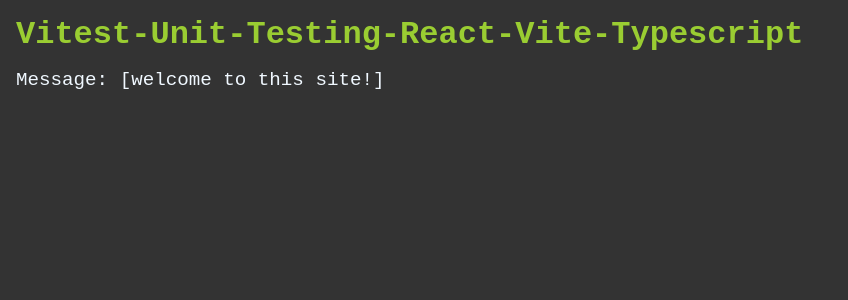
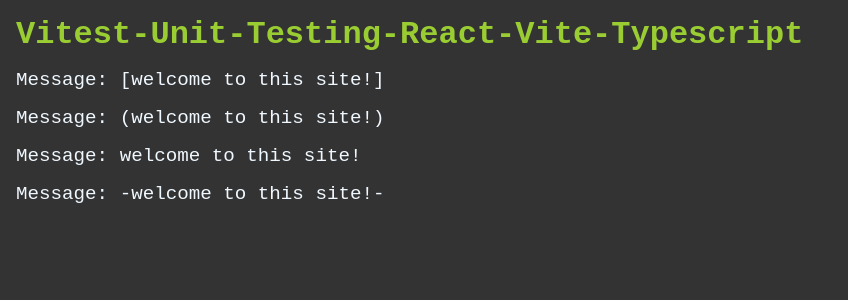
Before and after one commit to Scientific-Research/mk004-vitest-unit-testing-react-vite-typescript, a React (Vite) app: page / in a window 1280 px wide. Shown: the top 300 px of the page, without its empty margins (0-848 px from the left). Built offline with nearby package versions, Linux system fonts and the light colour scheme.

Commit message:
Vitest works for the site too

```diff
--- a/src/App.tsx
+++ b/src/App.tsx
@@ -9,6 +9,9 @@
       <h1>Vitest-Unit-Testing-React-Vite-Typescript</h1>
       {/* <p>Message: {message}</p> */}
       <p>Message: {surround(message, '[]')}</p>
+      <p>Message: {surround(message, '()')}</p>
+      <p>Message: {surround(message, 'yxh^kj>>')}</p>
+      <p>Message: {surround(message, '--')}</p>
     </div>
   );
 }
```
